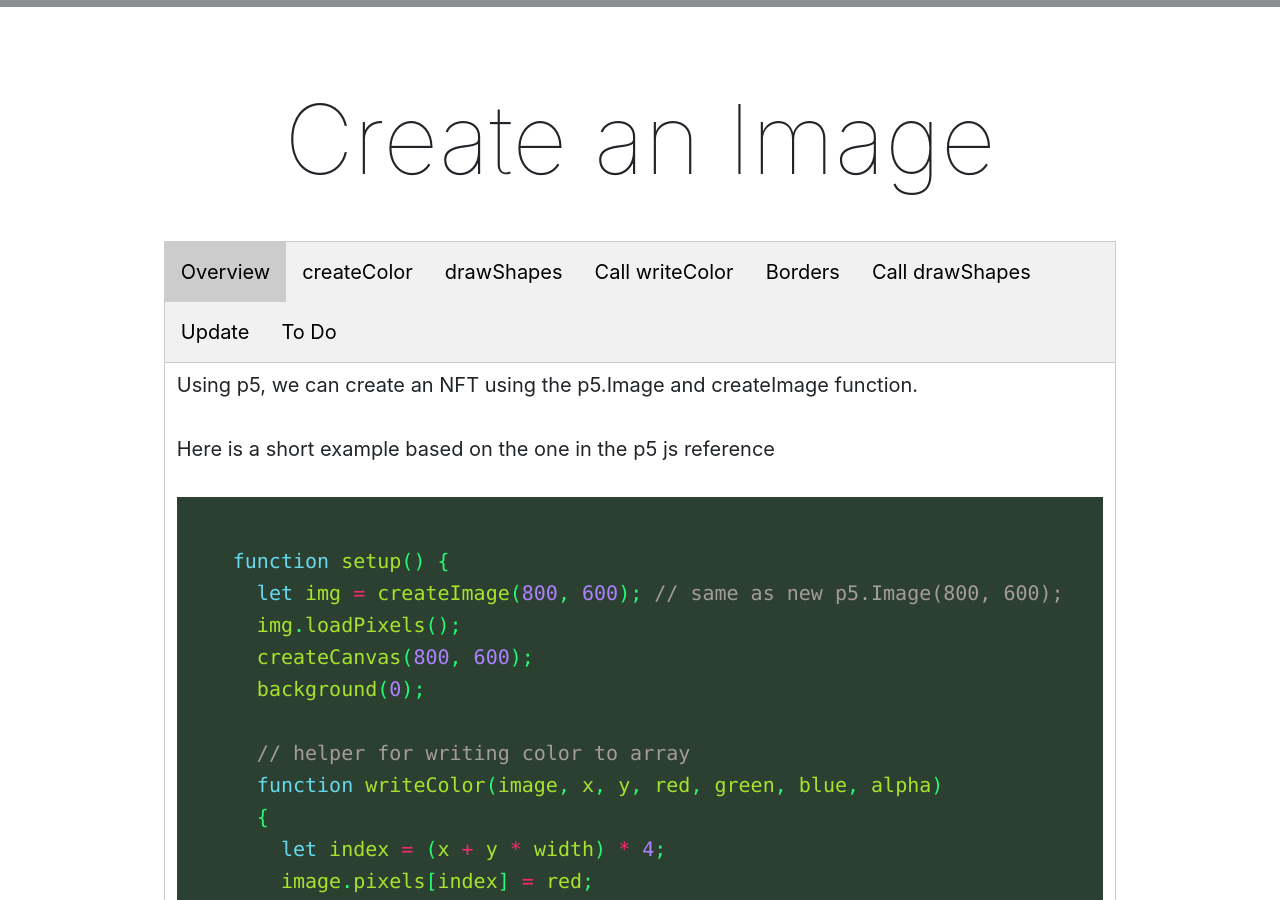
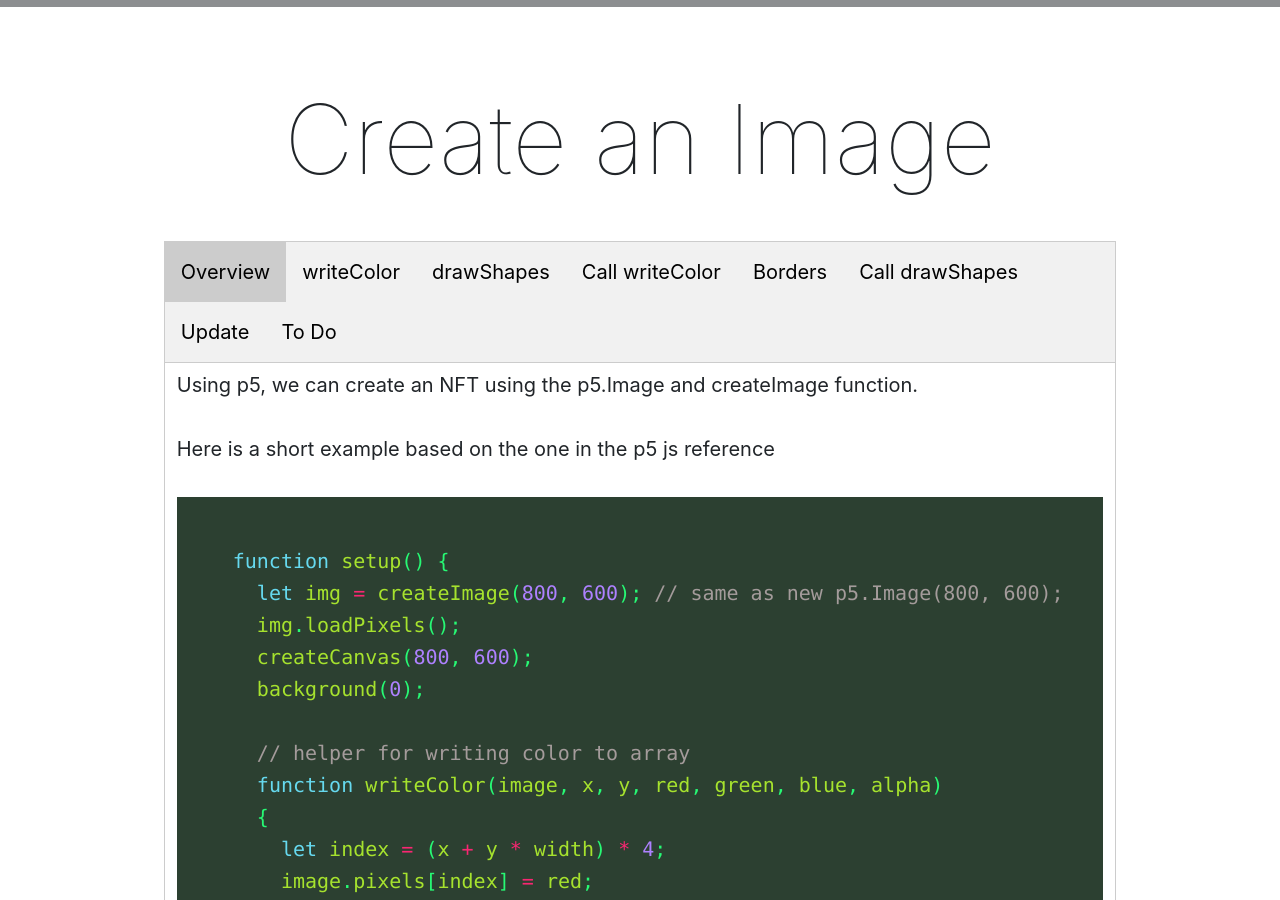
Before and after one commit to Montana-Media-Arts/220-creative-coding2-Spring2021, a Jekyll site: the page built from modules/week-14/_posts/2001-01-03-create-image.md, in a window 1280 px wide and 900 px high, scrolled down 340 px. Built offline with Jekyll 4.4.1, drawn with Linux system fonts in a browser that asks for light colours; nearby versions of some CDN libraries; a script that is not in the unit is left out; comment, search, counter and statistics services are not loaded.

Commit message:
Update 2001-01-03-create-image.md

```diff
--- a/modules/week-14/_posts/2001-01-03-create-image.md
+++ b/modules/week-14/_posts/2001-01-03-create-image.md
@@ -8,7 +8,7 @@ jotted: true
 
 <div class="tab">
   <button class="tablinks active" onclick="openTab(event, 'Overview')">Overview</button>
-  <button class="tablinks" onclick="openTab(event, 'createcolor')">createColor</button>
+  <button class="tablinks" onclick="openTab(event, 'createcolor')">writeColor</button>
   <button class="tablinks" onclick="openTab(event, 'drawshapes')">drawShapes</button>
   <button class="tablinks" onclick="openTab(event, 'callcreatecolor')">Call writeColor</button>
   <button class="tablinks" onclick="openTab(event, 'borders')">Borders</button>
```
